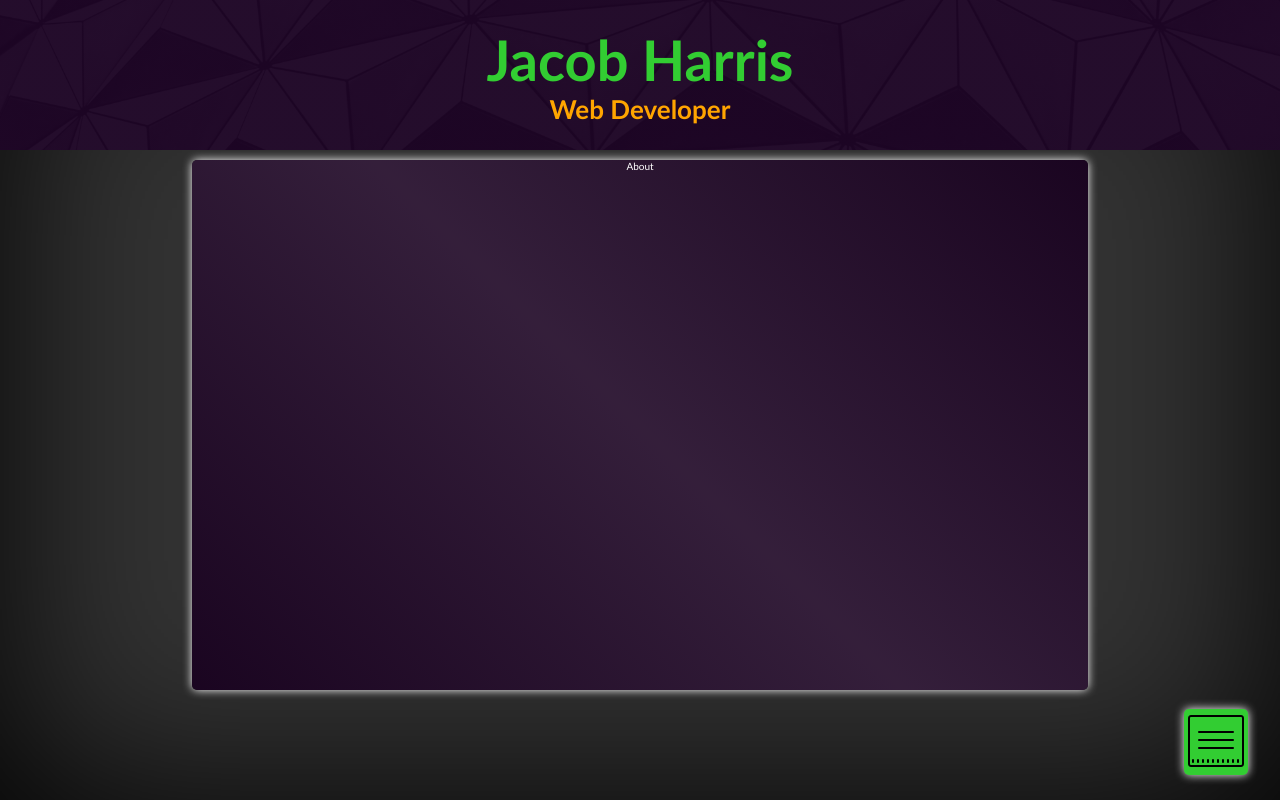
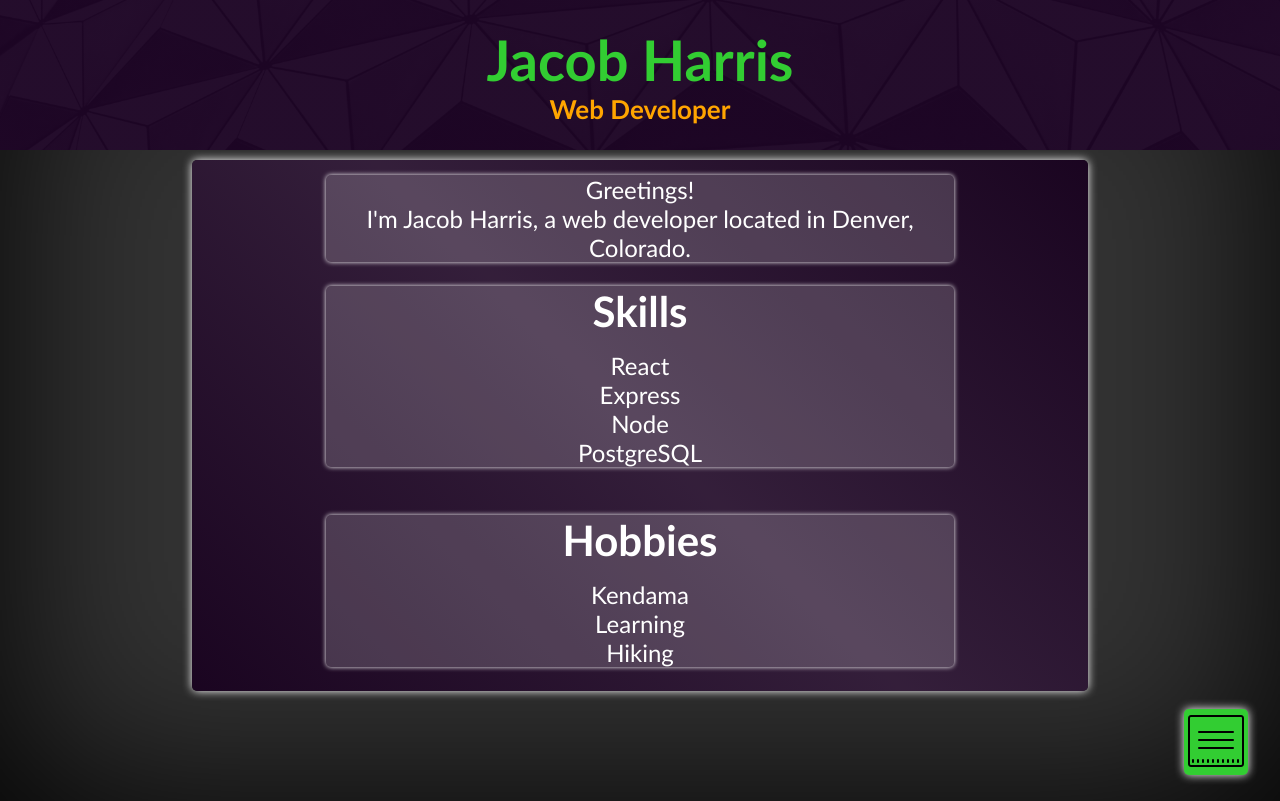
Before and after one commit to jgharris314/portfolio-112621, a React (Create React App) app: page /about in a window 1280 px wide. Built offline with nearby package versions, Linux system fonts and the light colour scheme.

Commit message:
added About section. need to work on content probably

```diff
--- a/src/components/About/About.js
+++ b/src/components/About/About.js
@@ -2,7 +2,27 @@ import React from "react";
 import { StyledAbout } from "./about.styles";
 import "../styles.css";
 const About = () => {
-	return <StyledAbout className="body-section">About</StyledAbout>;
+	return (
+		<StyledAbout className="body-section">
+			<div className="section">
+				Greetings! <br />
+				I'm Jacob Harris, a web developer located in Denver, Colorado.
+			</div>
+			<ul className="section">
+				<h4>Skills</h4>
+				<li className="section-item">React</li>
+				<li className="section-item">Express</li>
+				<li className="section-item">Node</li>
+				<li className="section-item">PostgreSQL</li>
+			</ul>
+			<ul className="section">
+				<h4>Hobbies</h4>
+				<li className="section-item">Kendama</li>
+				<li className="section-item">Learning</li>
+				<li className="section-item">Hiking</li>
+			</ul>
+		</StyledAbout>
+	);
 };
 
 export default About;
--- a/src/components/About/about.styles.js
+++ b/src/components/About/about.styles.js
@@ -1,3 +1,27 @@
 import styled from "styled-components";
 
-export const StyledAbout = styled.div``;
+export const StyledAbout = styled.div`
+	display: flex;
+	flex-direction: column;
+
+	align-items: center;
+	padding-top: 15px;
+	.section {
+		/* font-size: 2rem; */
+		background-color: rgba(255, 255, 255, 0.18);
+		width: 70%;
+		justify-content: center;
+		align-items: center;
+		padding: 0;
+		border-radius: 5px;
+		box-shadow: 0px 0px 5px white;
+		font-size: 2.4rem;
+		h4 {
+			font-size: 4.2rem;
+			margin: 0px 0px 15px 0px;
+		}
+		&-item {
+			list-style: none;
+		}
+	}
+`;
```
